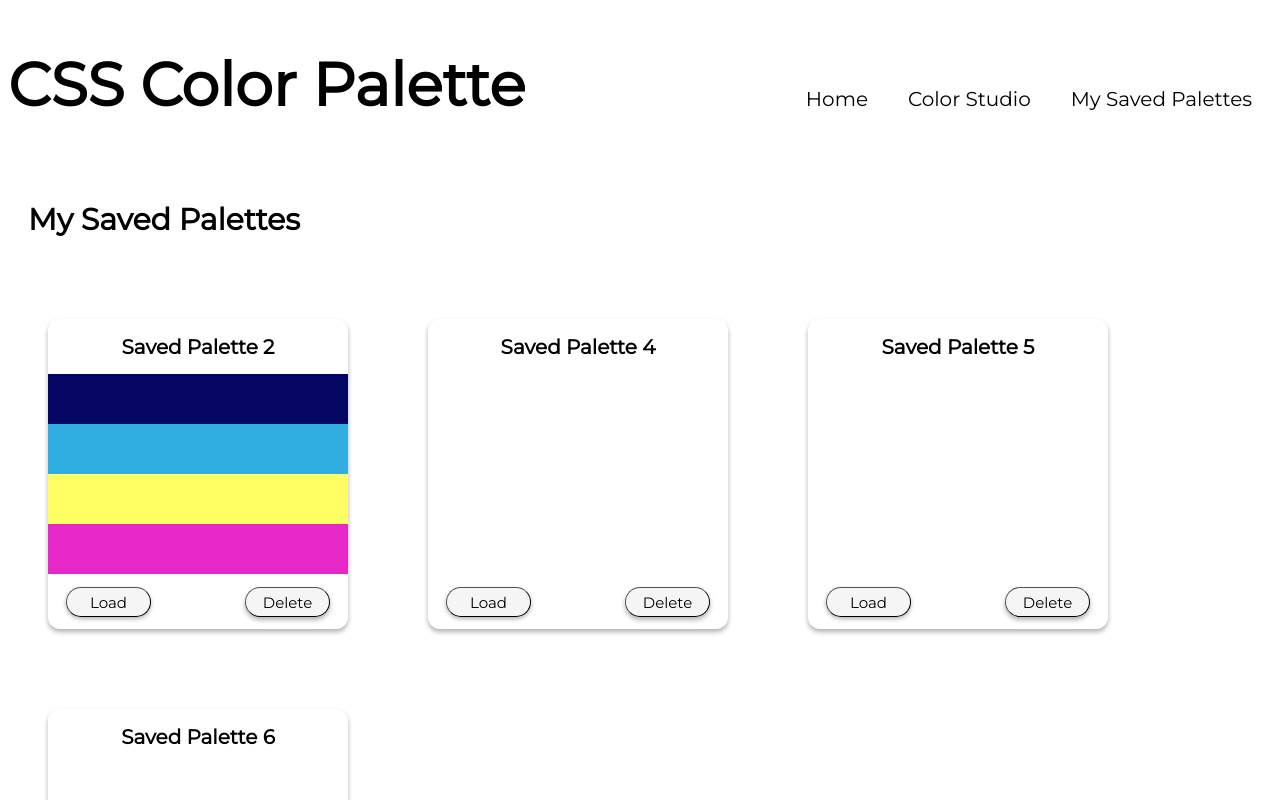
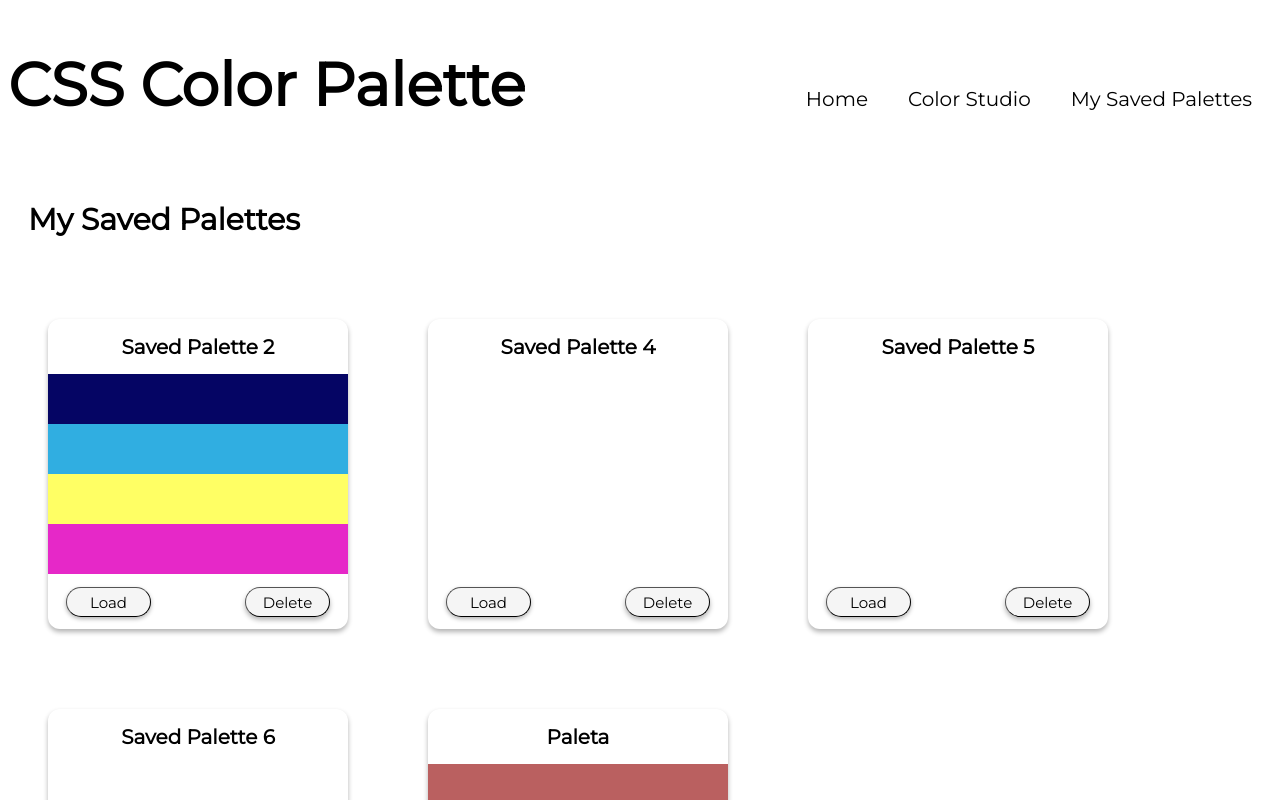
Before and after one commit to morleydan10/phase-2-project, a React (Vite) app in the folder phase-2-project/: page /Pallets in a window 1280 px wide. Shown: the top 800 px of the page. Built offline with nearby package versions, Linux system fonts and the light colour scheme; data requests are answered from the project's data file; a web font is replaced by a local one.

Commit message:
added ternary to saved pallet title

```diff
--- a/phase-2-project/db.json
+++ b/phase-2-project/db.json
@@ -8,6 +8,7 @@
       "background": "white",
       "titleFont": "white",
       "bodyFont": "rgba( 0 , 0 , 0 , 1 )",
+      "name": "",
       "id": 2
     },
     {
@@ -42,6 +43,17 @@
       "bodyFont": "black",
       "name": "",
       "id": 6
+    },
+    {
+      "primary": "rgba( 186 , 96 , 96 , 1 )",
+      "secondary": "rgba( 188 , 24 , 24 , 1 )",
+      "tertiary": "rgba( 197 , 57 , 57 , 1 )",
+      "quarternary": "rgba( 99 , 199 , 198 , 1 )",
+      "background": "white)",
+      "titleFont": "black",
+      "bodyFont": "black",
+      "name": "Paleta ",
+      "id": 7
     }
   ]
 }
--- a/phase-2-project/src/SavedColorPallets.jsx
+++ b/phase-2-project/src/SavedColorPallets.jsx
@@ -25,6 +25,7 @@ function SavedColorPallets() {
                 <SavedPalletCard
                 key={pallet.id}
                 id={pallet.id}
+                name={pallet.name}
                 primary={pallet.primary}
                 secondary={pallet.secondary}
                 tertiary={pallet.tertiary}
--- a/phase-2-project/src/SavedPalletCard.jsx
+++ b/phase-2-project/src/SavedPalletCard.jsx
@@ -1,7 +1,7 @@
 import React, { useState } from "react";
 import { NavLink } from "react-router-dom";
 
-function SavedPalletCard({ id, primary, secondary, tertiary, quarternary, background, titleFont, bodyFont, onDelete}) {
+function SavedPalletCard({ id, name, primary, secondary, tertiary, quarternary, background, titleFont, bodyFont, onDelete}) {
 
 
     function handleClickDelete() {
@@ -21,10 +21,11 @@ function SavedPalletCard({ id, primary, secondary, tertiary, quarternary, backgr
 
     };
 
+
     return (
         <div className="saved-pallet-card">
             {/* try to get css to load in rows instead of columns */}
-            <h2 className="saved-pallet-heading">Saved Palette {id}</h2>
+            <h2 className="saved-pallet-heading">{(name === "") ? `Saved Palette ${id}` : name}</h2>
             <div className="card-color-div">
                 <div className="card-primary" style={{ backgroundColor: primary }}></div>
                 <div className="card-secondary" style={{ backgroundColor: secondary }}></div>
```
